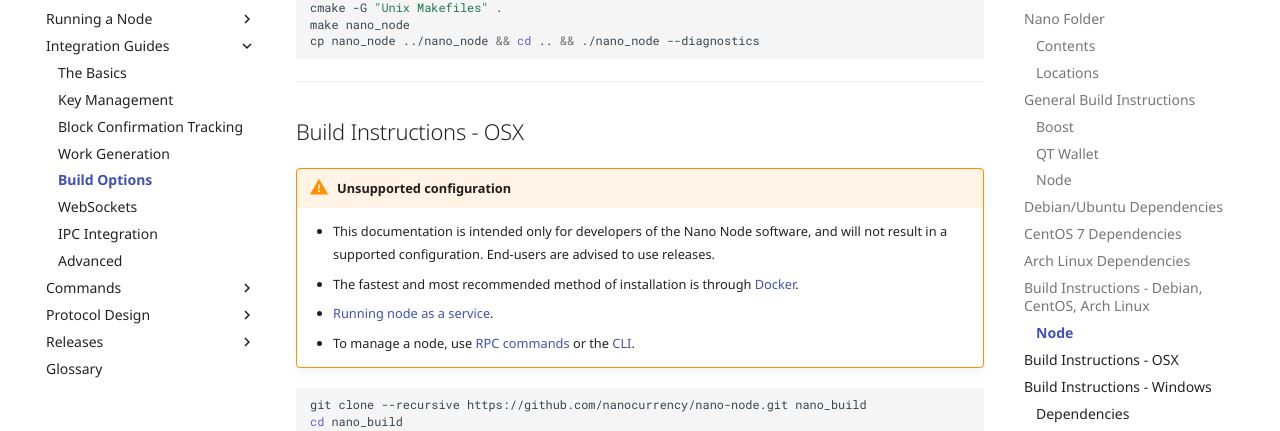
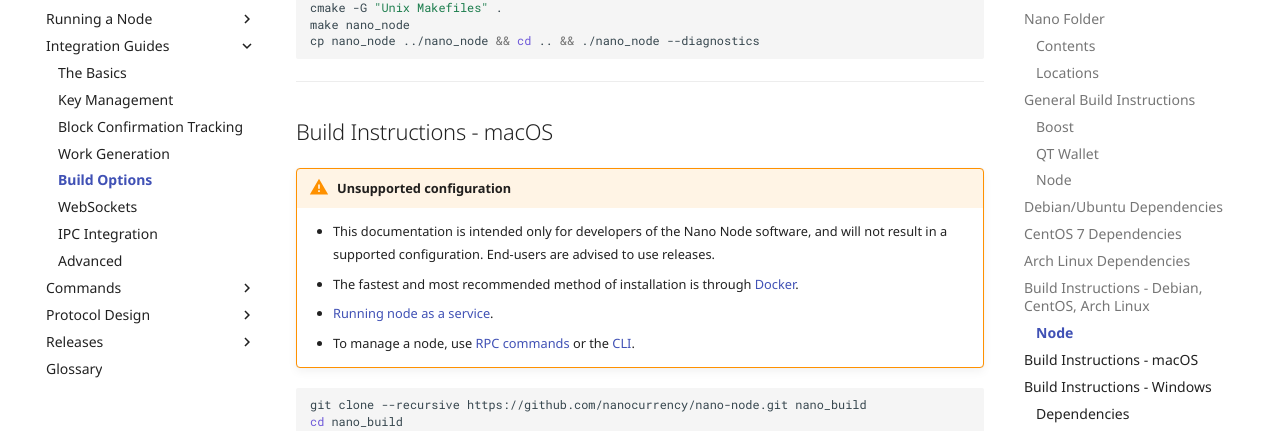
Before and after one commit to nanocurrency/nano-docs, an MkDocs documentation site: the page built from docs/integration-guides/build-options.md, in a window 1280 px wide and 900 px high, scrolled down 6392 px. Shown: the part 143-574 px from the top of the window. Built offline with MkDocs 1.6.1 and Material for MkDocs 9.7.7, drawn with Linux system fonts in a browser that asks for light colours; comment, search, counter and statistics services are not loaded.

Commit message:
Deprecate the term Mac OSX. Use macOS instead (#282)
In 2012, with the release of OS X 10.8 Mountain Lion, the name of the
system was shortened from Mac OS X to OS X. In 2016, with the release
of macOS 10.12 Sierra, the name was changed from OS X to macOS to
streamline it with the branding of Apple's other primary operating
systems: iOS, watchOS, and tvOS.

Reference: https://en.wikipedia.org/wiki/MacOS

```diff
--- a/docs/integration-guides/build-options.md
+++ b/docs/integration-guides/build-options.md
@@ -225,7 +225,7 @@
 
 ---
 
-## Build Instructions - OSX
+## Build Instructions - macOS
 
 --8<-- "unsupported-configuration.md"
 
--- a/docs/snippets/folder-locations.md
+++ b/docs/snippets/folder-locations.md
@@ -1,5 +1,5 @@
 | **OS**  | **Location** |
 |---------|--------------|
 | Windows | `:::bash C:\Users\<user>\AppData\Local\Nano\` |
-| OSX     | `:::bash /Users/<user>/Library/Nano/ ` |
+| macOS   | `:::bash /Users/<user>/Library/Nano/ ` |
 | Linux   | `:::bash /home/<user>/Nano/ ` |
```
Also changed, not shown: docs/running-a-node/troubleshooting.md (+1 -1 lines), docs/snippets/beta-folder-locations.md (+1 -1 lines).
